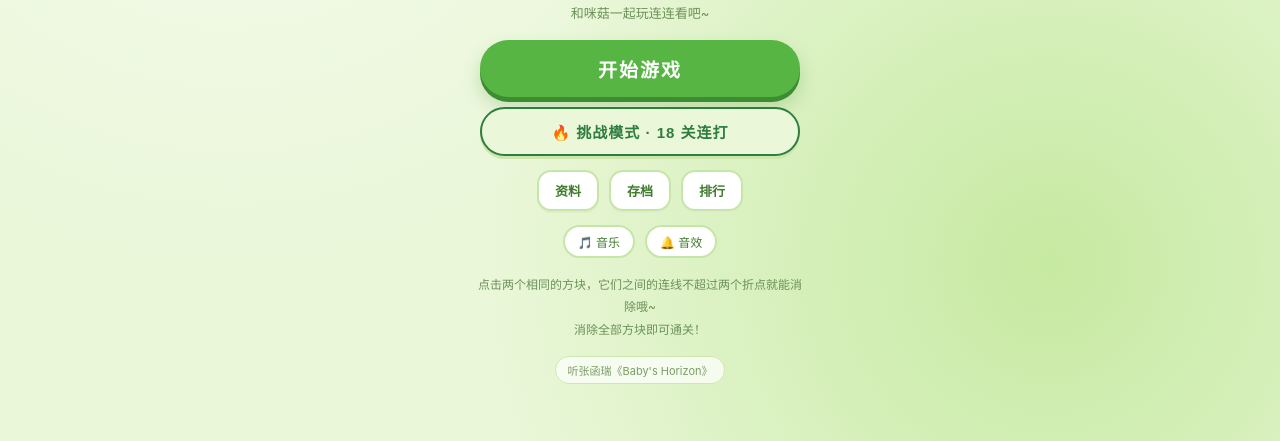
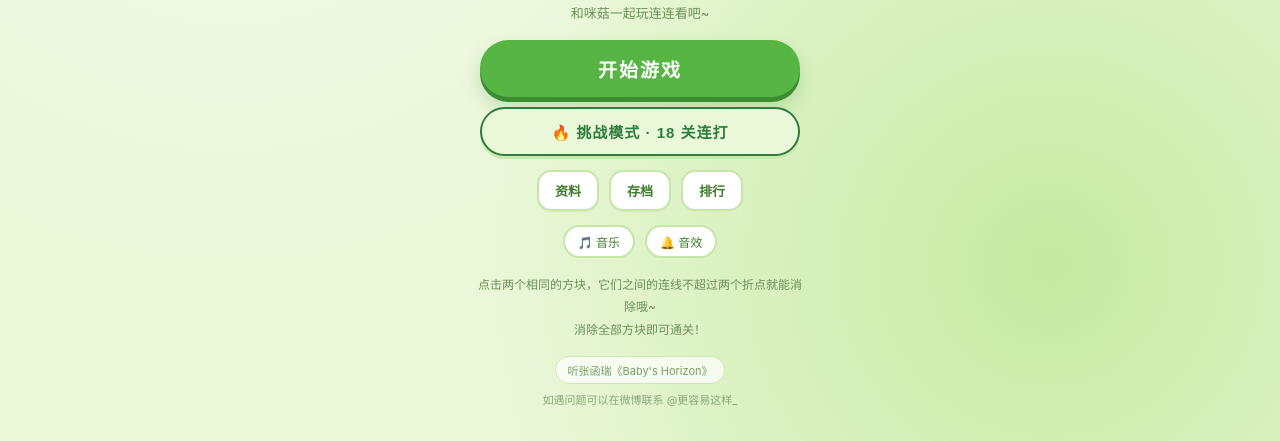
Before and after one commit to yez-zz/lianlianruiruikan, a plain HTML site: page index.html in a window 1280 px wide. Shown: the part 359-800 px from the top of the page. Drawn offline with Linux system fonts and the light colour scheme.

Commit message:
Add files via upload

```diff
--- a/index.html
+++ b/index.html
@@ -38,6 +38,7 @@ body{
 .chipBtn{background:#fff;border:2px solid #c6e6a8;color:#3f7c2b;border-radius:999px;padding:6px 13px;font-size:12px;cursor:pointer}
 .chipBtn.off{opacity:.45;text-decoration:line-through}
 .rules{margin-top:16px;font-size:12px;line-height:1.9;color:#6b9159;text-align:center;max-width:330px}
+.bugTip{margin:2px 0 10px;font-size:11px;color:#8aa878;text-align:center;line-height:1.6}
 .qqLink{margin:14px 0 6px;font-size:11px;color:#7c9c67;border:1px solid #cfe8b3;background:rgba(255,255,255,.7);border-radius:999px;padding:5px 12px;text-decoration:none}
 /* ---------- 地图页 ---------- */
 #mapPage{padding:0}
@@ -173,6 +174,7 @@ body{
   </div>
   <div class="rules">点击两个相同的方块，它们之间的连线不超过两个折点就能消除哦~<br>消除全部方块即可通关！</div>
   <a class="qqLink" href="https://c6.y.qq.com/base/fcgi-bin/u?__=tteVbFEgqtW3" target="_blank" rel="noopener">听张函瑞《Baby's Horizon》</a>
+  <div class="bugTip">如遇问题可以在微博联系 @更容易这样_</div>
 </div>
 
 <!-- ========== 地图页 ========== -->
```
